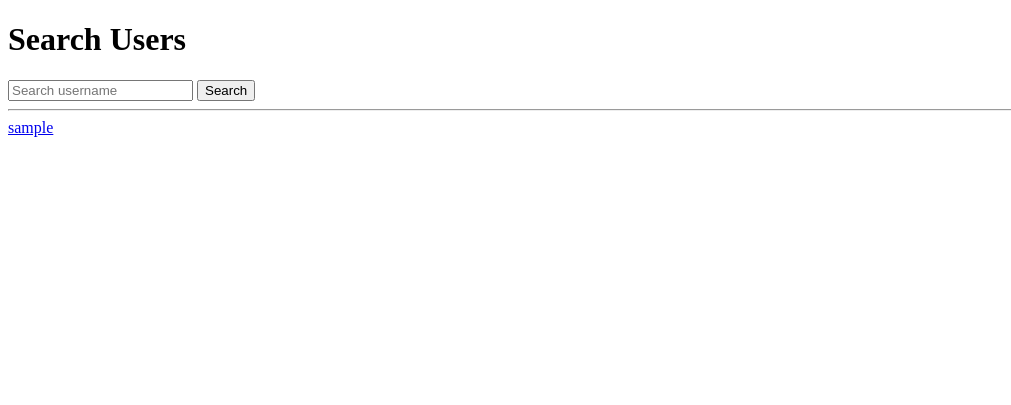
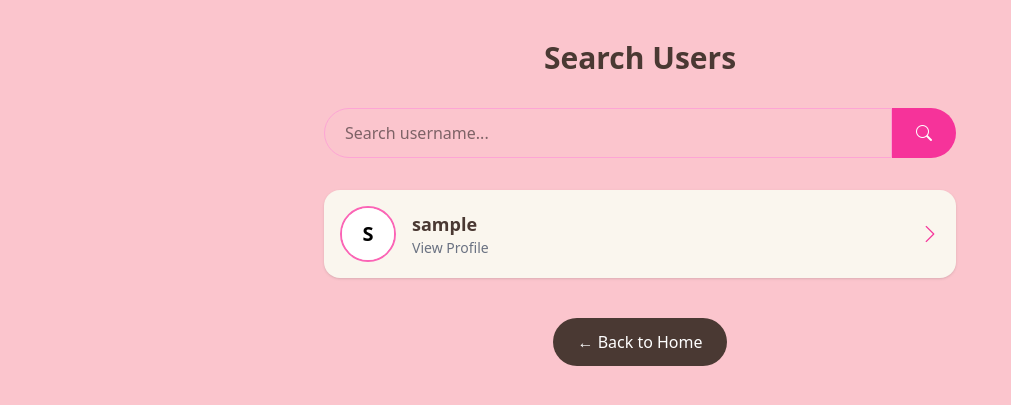
Before and after one commit to gautamunisha49-s/mini, a Django app: page /search/ in a window 1280 px wide. Shown: the top 405 px of the page, without its empty margins (0-1011 px from the left). Run offline with Django 5.2, Linux system fonts and the light colour scheme; the visitor is signed in with stand-in values (Sample User, id 1); data comes from the database, SQL or seed files in the repository.

Commit message:
Update search and profile features

```diff
--- a/social/templates/search.html
+++ b/social/templates/search.html
@@ -1,43 +1,135 @@
 <!DOCTYPE html>
-<html>
+<html lang="en">
 
 <head>
+    <meta charset="UTF-8">
+    <meta name="viewport" content="width=device-width, initial-scale=1.0">
     <title>Search Users</title>
+
+    <script src="https://cdn.jsdelivr.net/npm/@tailwindcss/browser@4"></script>
+
+    <link rel="stylesheet" href="https://cdn.jsdelivr.net/npm/bootstrap-icons@1.11.3/font/bootstrap-icons.min.css">
+
+    <style>
+        body {
+            background: #FBC5CD;
+        }
+
+        .card {
+            background: #FAF6EE;
+        }
+    </style>
 </head>
 
 <body>
 
-    <h1>Search Users</h1>
+    <div class="max-w-2xl mx-auto py-10 px-5">
 
-    <form method="GET">
+        <h1 class="text-3xl font-bold text-center mb-8 text-[#4A3933]">
+            Search Users
+        </h1>
 
-        <input type="text" name="q" placeholder="Search username" value="{{ query }}">
+        <form method="GET" action="{% url 'search' %}" class="mb-8">
 
-        <button type="submit">
-            Search
+            <div class="flex">
+
+                <input type="text" name="q" value="{{ query }}" placeholder="Search username..."
+                    class="flex-1 px-5 py-3 rounded-l-full border border-pink-300 focus:outline-none">
+
+                <button type="submit" class="bg-pink-500 text-white px-6 rounded-r-full hover:bg-pink-600">
+
+                    <i class="bi bi-search"></i>
+
                 </button>
+
+            </div>
 
         </form>
 
-    <hr>
+
+        {% if users %}
+
+        <div class="space-y-4">
 
             {% for user in users %}
 
+            <a href="{% url 'profile' user.id %}">
+
+                <div class="card rounded-2xl shadow p-4 flex items-center justify-between hover:shadow-lg transition">
+
+                    <div class="flex items-center gap-4">
+
+                        <div class="w-14 h-14 rounded-full overflow-hidden border-2 border-pink-400">
+
+                            {% if user.profile.profile_picture %}
+                            <img src="{{ user.profile.profile_picture.url }}" class="w-full h-full object-cover">
+                            {% else %}
+                            <div class="w-full h-full flex items-center justify-center bg-white font-bold text-xl">
+
+                                {{ user.username|first|upper }}
+
+                            </div>
+                            {% endif %}
+
+                        </div>
+
                         <div>
 
-        <a href="{% url 'profile' user.id %}">
+                            <h2 class="font-bold text-lg text-[#4A3933]">
                                 {{ user.username }}
+                            </h2>
+
+                            <p class="text-gray-500 text-sm">
+                                View Profile
+                            </p>
+
+                        </div>
+
+                    </div>
+
+                    <i class="bi bi-chevron-right text-xl text-pink-500"></i>
+
+                </div>
+
+            </a>
+
+            {% endfor %}
+
+        </div>
+
+        {% else %}
+
+        {% if query %}
+
+        <div class="card rounded-2xl p-10 text-center shadow">
+
+            <i class="bi bi-search text-5xl text-pink-400"></i>
+
+            <p class="mt-4 text-lg font-semibold text-[#4A3933]">
+
+                No user found.
+
+            </p>
+
+        </div>
+
+        {% endif %}
+
+        {% endif %}
+
+
+        <div class="mt-10 text-center">
+
+            <a href="{% url 'home' %}"
+                class="inline-block bg-[#4A3933] text-white px-6 py-3 rounded-full hover:bg-black">
+
+                ← Back to Home
+
             </a>
 
         </div>
 
-    <br>
-
-    {% empty %}
-
-    <p>No users found.</p>
-
-    {% endfor %}
+    </div>
 
 </body>
 
--- a/social/views.py
+++ b/social/views.py
@@ -16,22 +16,25 @@
 
     posts = Post.objects.all().order_by('-id')
 
-
     notifications = Notification.objects.filter(
         receiver=request.user
-    ).order_by(
-        '-created_at'
-    )
+    ).order_by('-created_at')
 
+    query = request.GET.get('q', '')
+
+    users = []
+
+    if query:
+        users = User.objects.filter(
+            username__icontains=query
+        )
 
     context = {
-
         'posts': posts,
-
-        'notifications': notifications
-
+        'notifications': notifications,
+        'users': users,
+        'query': query,
     }
-
 
     return render(
         request,
```
Also changed, not shown: social/templates/home.html (+8 -5 lines), social/templates/profile.html (+25 -24 lines). Lines whose indentation alone changed are shown as unchanged.
